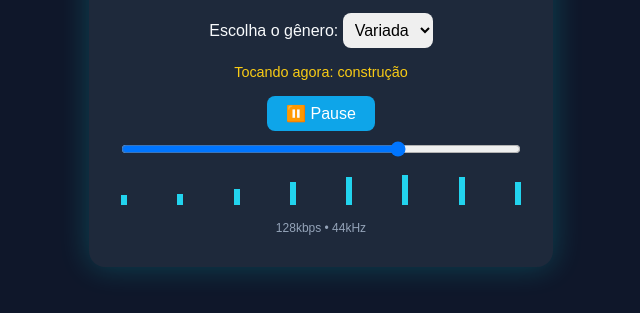
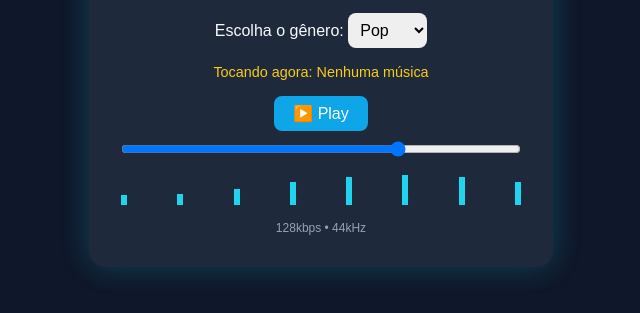
Before and after one commit to JairtonTech/Web-Radio, a plain HTML site: page index.html in a window 1280 px wide. Shown: the part 313-626 px from the top of the page, without its empty margins (319-959 px from the left). Drawn offline with Linux system fonts and the light colour scheme.

Commit message:
{mensagem_do_commit}

```diff
--- a/index.html
+++ b/index.html
@@ -13,7 +13,7 @@
         <div class="genre-container">
             <label for="genreSelect">Escolha o gênero:</label>
             <select id="genreSelect">
-                <option value="variada">Variada</option>
+                <option value="variada">Pop</option>
                 <option value="brega">Brega</option>
             </select>
         </div>
--- a/script.js
+++ b/script.js
@@ -3,7 +3,7 @@ const musicDatabase = {
         { titulo: "Bregão do JaJa", url: "https://webradio-jf.s3.sa-east-1.amazonaws.com/brega/01+Tudo+Fizeram+Para+Me+Derrotar.mp3" },
         { titulo: "Bregão do JaJa", url: "https://webradio-jf.s3.sa-east-1.amazonaws.com/brega/03-Sarah.mp3" }
     ],
-    variada: [
+    Pop: [
         { titulo: "construção", url: "https://webradio-jf.s3.sa-east-1.amazonaws.com/pop/Michael+Jackson.mp3" },
         { titulo: "construção", url: "https://webradio-jf.s3.sa-east-1.amazonaws.com/pop/Peter+Schilling.mp3" },
         { titulo: "construção", url: "https://webradio-jf.s3.sa-east-1.amazonaws.com/pop/Milli+Vanilli.mp3" },
```
